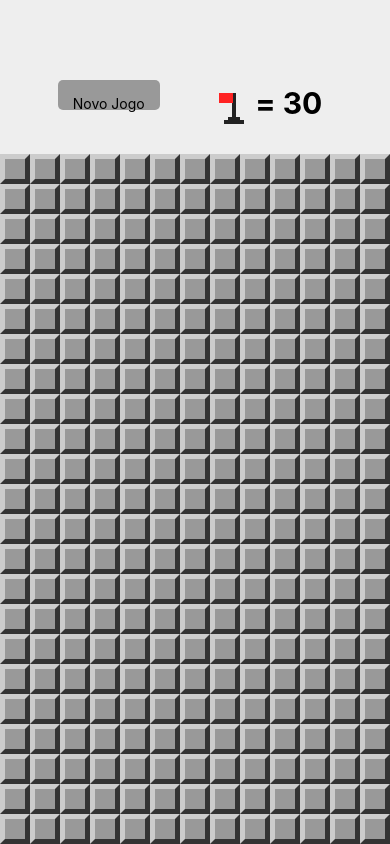
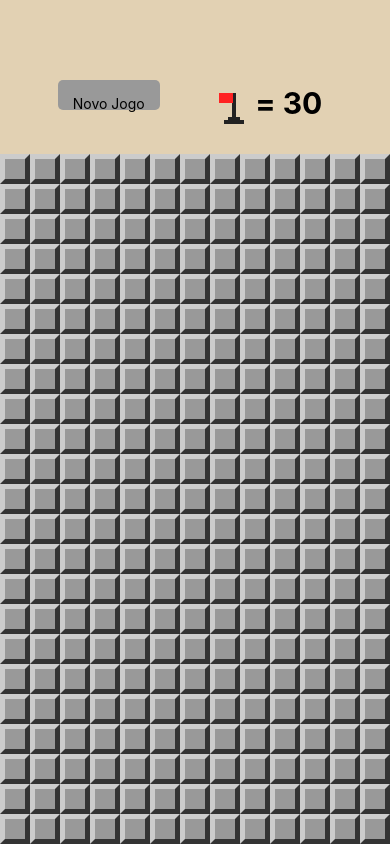
Before and after one commit to GabrielTrindade20/Projeto-Campo-Minado, a React Native app in the folder mines/: screen / in a window 390 px wide. Built offline with nearby package versions, Linux system fonts and the light colour scheme.

Commit message:
finalização do jogo

```diff
--- a/mines/src/componets/Header.js
+++ b/mines/src/componets/Header.js
@@ -25,7 +25,7 @@ const styles = StyleSheet.create({
     container: {
         flex: 1,
         flexDirection: 'row',
-        backgroundColor: '#EEE',
+        backgroundColor: '#E2D1B3',
         alignItems: 'cente',
         justifyContent: 'space-around',
         paddingTop: 80,
```
